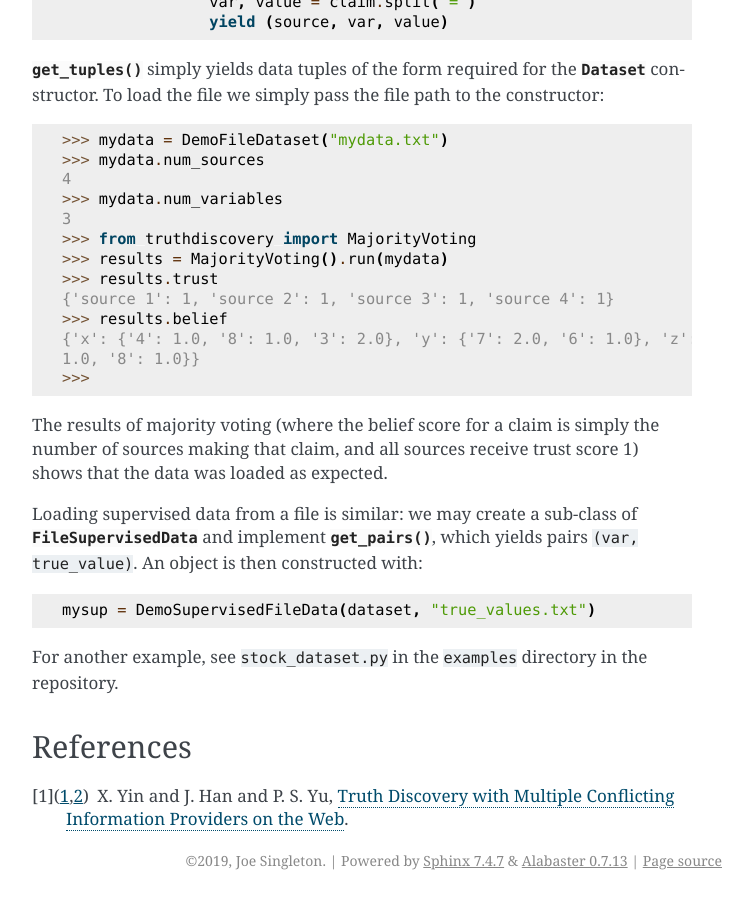
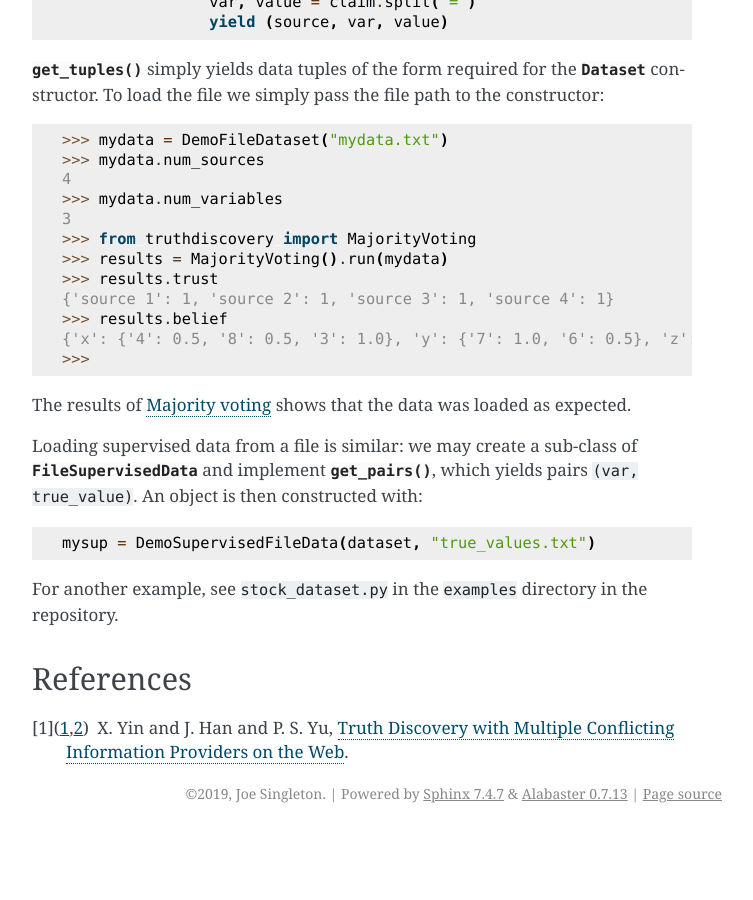
Before and after one commit to joesingo/truthdiscovery, a Sphinx documentation site: the page built from doc/input.rst, in a window 1280 px wide and 900 px high, scrolled down 5026 px. Shown: the whole window, without its empty margins (388-1141 px from the left). Built offline with Sphinx 7.4.7, drawn with Linux system fonts in a browser that asks for light colours; after the commit the page ends 5859 px from its top, so only the background shows below that.

Commit message:
Fix out of date voting results in documentation

```diff
--- a/doc/algorithms.rst
+++ b/doc/algorithms.rst
@@ -22,13 +22,15 @@ below. See :ref:`output-page` for details on the format of the results as
 returned by the :meth:`~truthdiscovery.algorithm.base.BaseAlgorithm.run`
 method.
 
+.. _majority-voting:
+
 Majority voting
 ---------------
 Majority voting is a simple baseline algorithm where all sources are assigned a
 trust score of 1, and the belief score for a variable taking a given value
 is simply the number of sources who make that assertion, divided by the maximum
-number of sources (to ensure all belief scores are between 0 and 1). There are
-no optional parameters. ::
+number of sources for a claim (to ensure all belief scores are between 0 and
+1). There are no optional parameters. ::
 
     from truthdiscovery import MajorityVoting
     voting = MajorityVoting()
--- a/doc/input.rst
+++ b/doc/input.rst
@@ -258,13 +258,11 @@ the file we simply pass the file path to the constructor::
     >>> results.trust
     {'source 1': 1, 'source 2': 1, 'source 3': 1, 'source 4': 1}
     >>> results.belief
-    {'x': {'4': 1.0, '8': 1.0, '3': 2.0}, 'y': {'7': 2.0, '6': 1.0}, 'z': {'5':
-    1.0, '8': 1.0}}
+    {'x': {'4': 0.5, '8': 0.5, '3': 1.0}, 'y': {'7': 1.0, '6': 0.5}, 'z': {'5': 0.5, '8': 0.5}}
     >>>
 
-The results of majority voting (where the belief score for a claim is simply
-the number of sources making that claim, and all sources receive trust score 1)
-shows that the data was loaded as expected.
+The results of :ref:`majority-voting` shows that the data was loaded as
+expected.
 
 Loading supervised data from a file is similar: we may create a sub-class of
 :any:`FileSupervisedData` and implement
```
